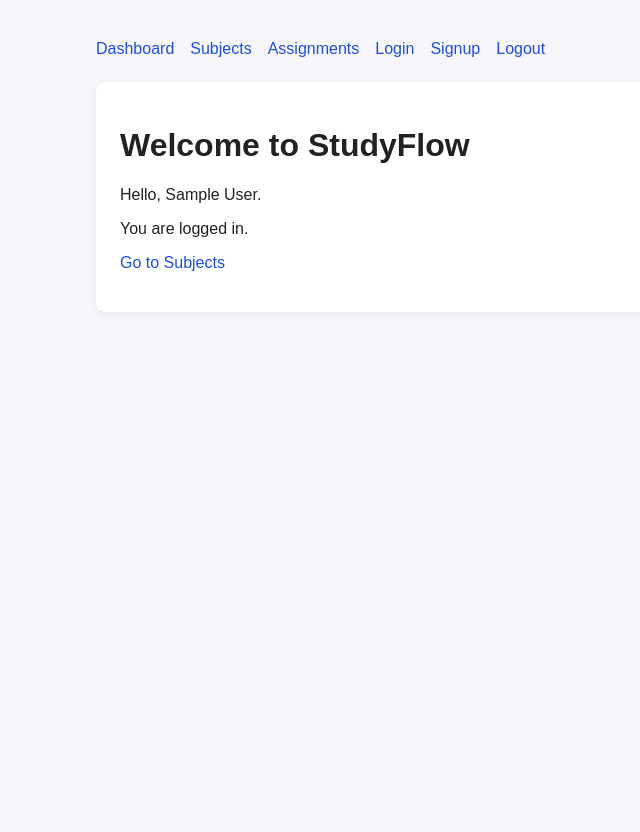
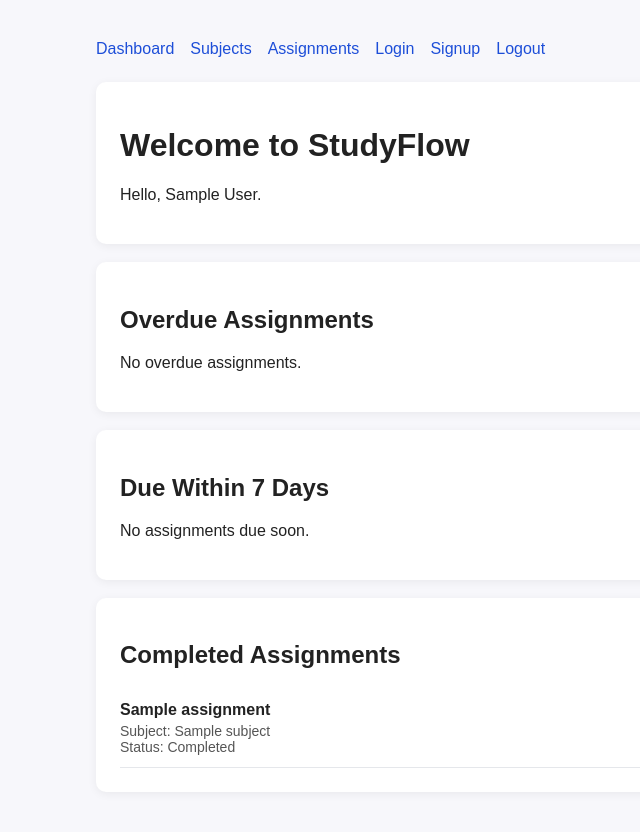
Before and after one commit to mayankpathak-iu/software-engineering-project, a FastAPI app: page /dashboard in a window 1280 px wide. Shown: the whole page, without its empty margins (94-734 px from the left). Before the commit the page ends 271 px from the top, so only its background shows below. Run offline with FastAPI, Linux system fonts and the light colour scheme; the visitor is signed in with stand-in values (Sample User, id 1); tables that the repository leaves empty hold one stand-in row (values such as "Sample post").

Commit message:
Improve dashboard summaries and assignment display

```diff
--- a/app/templates/dashboard.html
+++ b/app/templates/dashboard.html
@@ -3,13 +3,75 @@
 {% block content %}
 <div class="card">
     <h1>Welcome to StudyFlow</h1>
+    <p>Hello, {{ user.full_name }}.</p>
+</div>
 
-    {% if user %}
-        <p>Hello, {{ user.full_name }}.</p>
-        <p>You are logged in.</p>
-        <p><a href="/subjects">Go to Subjects</a></p>
+<br>
+
+<div class="card">
+    <h2>Overdue Assignments</h2>
+    {% if overdue %}
+       <ul style="list-style: none; padding: 0; margin: 0;">
+    {% for item in overdue %}
+        <li style="padding: 12px 0; border-bottom: 1px solid #e5e7eb;">
+            <div><strong>{{ item.title }}</strong></div>
+            <div style="font-size: 14px; color: #555; margin-top: 4px;">
+                Subject: {{ item.subject.name }}
+            </div>
+            <div style="font-size: 14px; color: #555;">
+                Due Date: {{ item.due_date }}
+            </div>
+        </li>
+    {% endfor %}
+</ul>
     {% else %}
-        <p>User not found.</p>
+        <p>No overdue assignments.</p>
+    {% endif %}
+</div>
+
+<br>
+
+<div class="card">
+    <h2>Due Within 7 Days</h2>
+    {% if due_soon %}
+       <ul style="list-style: none; padding: 0; margin: 0;">
+    {% for item in due_soon %}
+        <li style="padding: 12px 0; border-bottom: 1px solid #e5e7eb;">
+            <div><strong>{{ item.title }}</strong></div>
+            <div style="font-size: 14px; color: #555; margin-top: 4px;">
+                Subject: {{ item.subject.name }}
+            </div>
+            <div style="font-size: 14px; color: #555;">
+                Due Date: {{ item.due_date }}
+            </div>
+        </li>
+    {% endfor %}
+</ul>
+    {% else %}
+        <p>No assignments due soon.</p>
+    {% endif %}
+</div>
+
+<br>
+
+<div class="card">
+    <h2>Completed Assignments</h2>
+    {% if completed %}
+        <ul style="list-style: none; padding: 0; margin: 0;">
+    {% for item in completed %}
+        <li style="padding: 12px 0; border-bottom: 1px solid #e5e7eb;">
+            <div><strong>{{ item.title }}</strong></div>
+            <div style="font-size: 14px; color: #555; margin-top: 4px;">
+                Subject: {{ item.subject.name }}
+            </div>
+            <div style="font-size: 14px; color: #555;">
+                Status: Completed
+            </div>
+        </li>
+    {% endfor %}
+</ul>
+    {% else %}
+        <p>No completed assignments yet.</p>
     {% endif %}
 </div>
 {% endblock %}
```
Also changed, not shown: app/routes/dashboard.py (+36 -5 lines).
